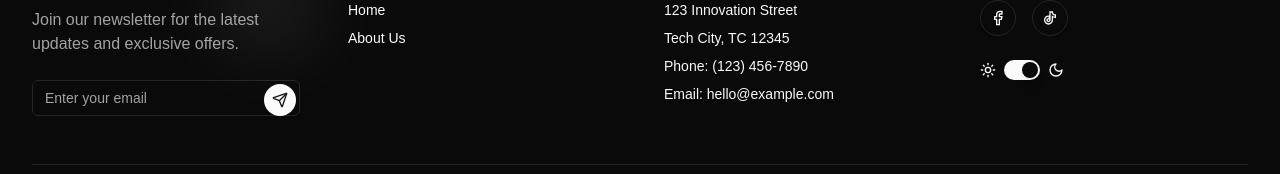
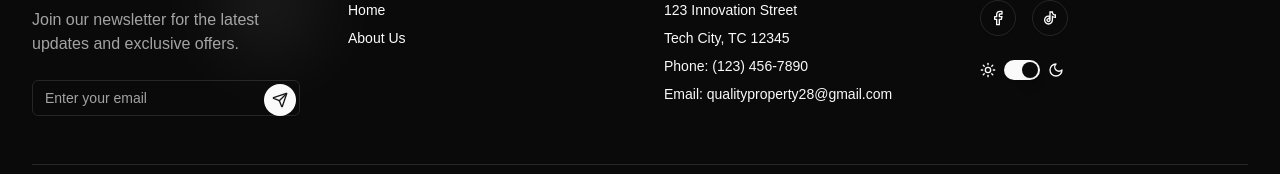
Before and after one commit to Nnamaka/house, a Next.js app: page /terms in a window 1280 px wide. Shown: the part 1017-1191 px from the top of the page. Built offline with nearby package versions, Linux system fonts and the light colour scheme.

Commit message:
changed footer email

```diff
--- a/app/layout.tsx
+++ b/app/layout.tsx
@@ -17,8 +17,8 @@ const geistMono = Geist_Mono({
 });
 
 export const metadata: Metadata = {
-  title: "Create Next App",
-  description: "Generated by create next app",
+  title: "Quality Property",
+  description: "Your Home! Your Way!",
 };
 
 export default function RootLayout({
@@ -28,6 +28,9 @@ export default function RootLayout({
 }>) {
   return (
     <html lang="en">
+      <head>
+        <link rel="icon" href="/favicon/imm.jpg" type="image/jpeg" />
+      </head>
       <body
         className={`${geistSans.variable} ${geistMono.variable} antialiased`}
       >
--- a/components/ui/footer-section.tsx
+++ b/components/ui/footer-section.tsx
@@ -88,7 +88,7 @@ function Footerdemo() {
               <p>123 Innovation Street</p>
               <p>Tech City, TC 12345</p>
               <p>Phone: (123) 456-7890</p>
-              <p>Email: hello@example.com</p>
+              <p>Email: qualityproperty28@gmail.com</p>
             </address>
           </div>
           <div className="relative">
```
Also changed, not shown: public/favicon/imm.jpg (added).
